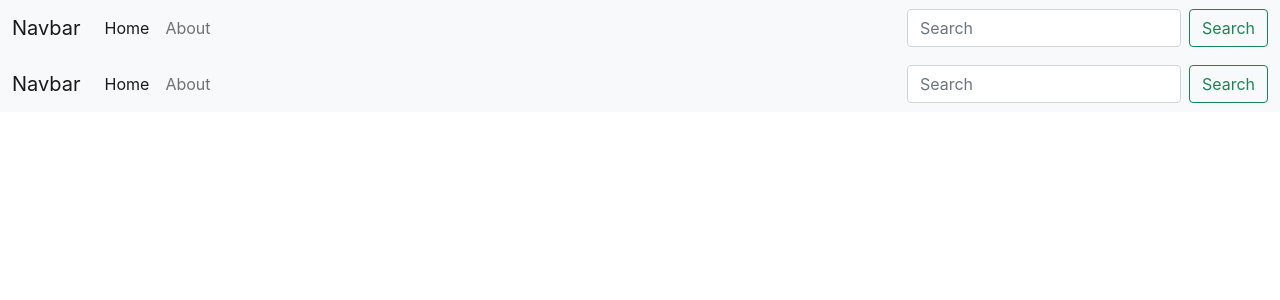
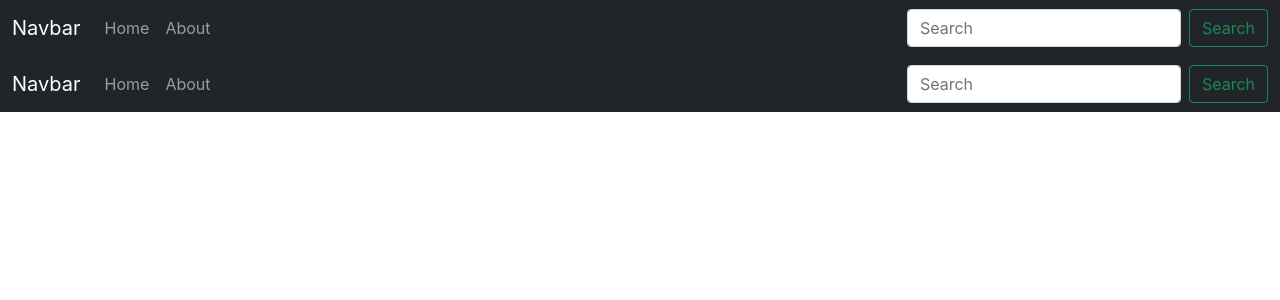
Before and after one commit to Niraj8028/iNotebook, a React (Create React App) app: page /Navbar in a window 1280 px wide. Shown: the top 300 px of the page. Built offline with nearby package versions, Linux system fonts and the light colour scheme.

Commit message:
useLocation

```diff
--- a/src/Components/Navbar.js
+++ b/src/Components/Navbar.js
@@ -1,7 +1,14 @@
 import React from 'react'
+import { useEffect } from 'react';
+import { useLocation } from 'react-router-dom';
 import { Link } from "react-router-dom";
+
 const Navbar = () => {
-    return (<nav className="navbar navbar-expand-lg navbar-light bg-light">
+    const location=useLocation();
+    useEffect(()=>{
+        console.log(location.pathname)
+    },[location]);
+    return (<nav className="navbar navbar-expand-lg navbar-dark bg-dark">
         <div className="container-fluid">
             <Link className="navbar-brand" to="/">Navbar</Link>
             <button className="navbar-toggler" type="button" data-bs-toggle="collapse" data-bs-target="#navbarSupportedContent" aria-controls="navbarSupportedContent" aria-expanded="false" aria-label="Toggle navigation">
@@ -10,10 +17,10 @@
             <div className="collapse navbar-collapse" id="navbarSupportedContent">
                 <ul className="navbar-nav me-auto mb-2 mb-lg-0">
                     <li className="nav-item">
-                        <Link className="nav-link active" aria-current="page" to="/">Home</Link>
+                        <Link className={`nav-link ${location.pathname==="/" ? "active":""}`} to="/">Home</Link>
                     </li>
                     <li className="nav-item">
-                        <Link className="nav-link" to="/about">About</Link>
+                        <Link className={`nav-link ${location.pathname==="/About" ? "active":""}`} to="/About">About</Link>
                     </li>
 
                 </ul>
```
